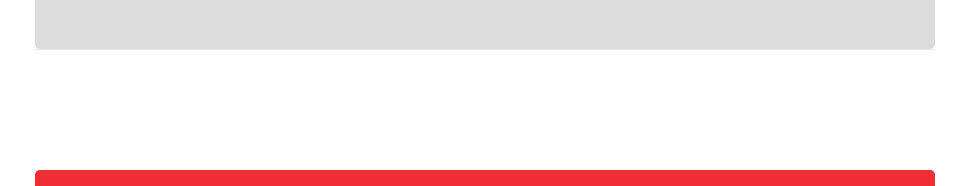
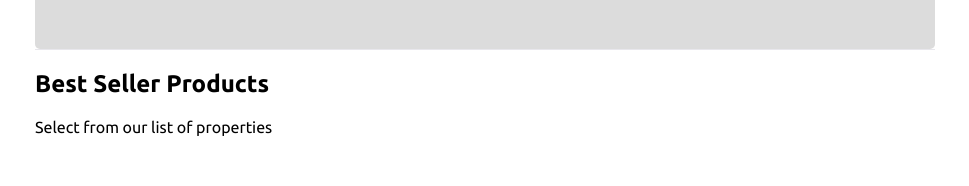
Before and after one commit to Saintt042/e-commerce, a React (Create React App) app: page / in a window 1280 px wide. Shown: the part 733-919 px from the top of the page, without its empty margins (155-1124 px from the left). Built offline with nearby package versions, Linux system fonts and the light colour scheme.

Commit message:
working on cart

```diff
--- a/src/App.js
+++ b/src/App.js
@@ -1,16 +1,19 @@
 import { Route, Routes } from "react-router-dom";
 import "./App.css";
+import { AppProvider } from "./components/Context/Appcontext";
 import Layouts from "./Layouts/Layouts";
 import Home from "./pages/Home/Home";
 
 function App() {
   return (
     <>
+      <AppProvider>
       <Routes>
         <Route path="/" element={<Layouts />}>
           <Route index element={<Home />} />
         </Route>
       </Routes>
+      </AppProvider>
     </>
   );
 }
--- /dev/null
+++ b/src/components/Cart/Cart.jsx
@@ -0,0 +1,83 @@
+import React, { useContext } from "react";
+import { Container } from "./CartStyle";
+import ArrowBackIcon from "@mui/icons-material/ArrowBack";
+import ShoppingCartIcon from "@mui/icons-material/ShoppingCart";
+import RemoveIcon from "@mui/icons-material/Remove";
+import AddIcon from "@mui/icons-material/Add";
+import DeleteIcon from "@mui/icons-material/Delete";
+import AppContext from "../Context/Appcontext";
+
+const Cart = () => {
+  const { setShowCart } = useContext(AppContext);
+  return (
+    <Container>
+      <div className="cart-wrapper">
+        <div className="cart-container">
+          <button
+            type="button"
+            className="cart-heading"
+            onClick={() => setShowCart(false)}
+          >
+            <ArrowBackIcon />
+            <span className="heading">Your Cart</span>
+            <span className="cart-num-items">scsvsws</span>
+          </button>
+
+          {/* <div className="empty-cart">
+            <ShoppingCartIcon className="emptyshopcart" />
+            <h3>Your shopping bag is empty</h3>
+
+            <button type="button" onClick="" className="btn">
+              Continue Shopping
+            </button>
+          </div> */}
+
+          <div className="product-container">
+            <div className="product" key="">
+              <img src="" className="cart-product-image" alt="" />
+              <div className="item-desc">
+                <div className="flex top">
+                  <h5>Item name</h5>
+                  <h4>₦ item price</h4>
+                </div>
+                <div className="flex bottom">
+                  <div>
+                    <p className="quantity-desc">
+                      <span className="minus" onClick="">
+                        <RemoveIcon />
+                      </span>
+
+                      <span className="num" onClick="">
+                        Item Quantity
+                      </span>
+
+                      <span className="plus" onClick="">
+                        <AddIcon />
+                      </span>
+                    </p>
+                  </div>
+                  <button className="remove-item" onClick="">
+                    <DeleteIcon />
+                  </button>
+                </div>
+              </div>
+            </div>
+          </div>
+        </div>
+        <div className="cart-bottom">
+          <div className="total">
+            <h3 className="subtotal">SubTotal:</h3>
+            <h3 className="totalprice">₦ Total Price</h3>
+          </div>
+          <div className="btn-container">
+            <button type="button" className="btn" onClick="">
+              Pay with Paystack
+            </button>
+          </div>
+        </div>
+      </div>
+    </Container>
+  );
+};
+
+export default Cart;
--- /dev/null
+++ b/src/components/Cart/CartStyle.js
@@ -0,0 +1,280 @@
+import styled from "@emotion/styled";
+
+export const Container = styled.div`
+  margin: auto;
+  width: 100%;
+  max-width: 900px;
+  position: relative;
+  border-bottom: 1px solid #e8e7ec;
+  display: flex;
+  justify-content: space-evenly;
+  color: white;
+  background-color: #1d1d1e;
+
+  & > * {
+  }
+
+  .cart-wrapper {
+    width: 100vw;
+    background: rgba(0, 0, 0, 0.5);
+    position: fixed;
+    right: 0;
+    top: 0;
+    z-index: 100;
+    /* will-change: transform; */
+    transition: all 1s ease-in-out;
+  }
+  .cart-container {
+    height: 100vh;
+    width: 600px;
+    background-color: white;
+    float: right;
+    padding: 40px 10px;
+    position: relative;
+  }
+
+  .cart-heading {
+    display: flex;
+    align-items: center;
+    font-size: 18px;
+    font-weight: 500;
+    cursor: pointer;
+    gap: 2px;
+    margin-left: 10px;
+    border: none;
+    background-color: transparent;
+  }
+  .cart-heading .heading {
+    margin-left: 10px;
+  }
+  .cart-num-items {
+    margin-left: 10px;
+    color: #f02d34;
+  }
+  .empty-cart {
+    margin: 40px;
+    text-align: center;
+  }
+  .empty-cart h3 {
+    font-weight: 600;
+    font-size: 20px;
+  }
+
+  ///////////////////
+
+  .product-container {
+    margin-top: 15px;
+    overflow: auto;
+    max-height: 70vh;
+    padding: 20px 10px;
+  }
+  .product {
+    display: flex;
+    gap: 30px;
+    padding: 20px;
+  }
+  .product .cart-product-image {
+    width: 180px;
+    height: 150px;
+    border-radius: 15px;
+    background-color: #ebebeb;
+  }
+  .item-desc .flex {
+    display: flex;
+    justify-content: space-between;
+    width: 350px;
+    color: #324d67;
+  }
+  .flex h5 {
+    font-size: 15px;
+    width: 70%;
+  }
+  .flex h4 {
+    font-size: 20px;
+  }
+  .item-desc .bottom {
+    margin-top: 60px;
+  }
+  .quantity-desc {
+    border: 1px solid gray;
+    padding: 6px;
+  }
+  .quantity-desc span {
+    font-size: 16px;
+    padding: 4px 8px;
+    cursor: pointer;
+  }
+  .quantity-desc .minus {
+    border-right: 1px solid gray;
+    color: #f02d34;
+  }
+  .quantity-desc .num {
+    border-right: 1px solid gray;
+    font-size: 20px;
+  }
+  .quantity-desc .plus {
+    color: rgb(49, 168, 49);
+  }
+  .remove-item {
+    font-size: 24px;
+    color: #f02d34;
+    cursor: pointer;
+    background: transparent;
+    border: none;
+  }
+  .cart-bottom {
+    position: absolute;
+    bottom: 80px;
+    color: black;
+    left: 720px;
+    width: 100%;
+    padding: 30px 65px;
+  }
+  .total {
+    display: flex;
+    justify-content: space-between;
+  }
+  .total h3 {
+    font-size: 22px;
+  }
+
+  .btn-container {
+    width: 400px;
+  }
+  .btn {
+    width: 100%;
+    max-width: 300px;
+    padding: 10px 12px;
+    border-radius: 15px;
+    border: none;
+    font-size: 20px;
+    margin-top: 5px;
+    text-transform: uppercase;
+    background-color: #f02d34;
+    color: #fff;
+    cursor: pointer;
+    transform: scale(1, 1);
+    transition: transform 0.5s ease;
+  }
+  .btn:hover {
+    transform: scale(1.1, 1.1);
+  }
+  .emptyshopcart {
+    font-size: 150px;
+  }
+
+
+  @media screen and (max-width: 815px) {
+
+    .cart-container {
+        height: 100vh;
+        width: 200px;
+        padding: 40px 10px;
+        position: relative;
+      }
+
+      .cart-heading {
+        font-size: 12px;
+        margin-left: 3px;
+      }
+      .cart-heading .heading {
+        margin-left: 2px;
+      }
+      .cart-num-items {
+        margin-left: 2px;
+      }
+      .empty-cart {
+        margin: 5px;
+      }
+      .empty-cart h3 {
+        font-weight: 600;
+        font-size: 5px;
+      }
+
+      ///////////////////
+
+      .product-container {
+        padding: 10px 5px;
+      }
+      .product {
+        gap: 30px;
+        padding: 8px;
+      }
+      .product .cart-product-image {
+        width: 50px;
+        height: 50px;
+        border-radius: 5px;
+      }
+      .item-desc .flex {
+        width: 100%;
+      }
+      .flex h5 {
+        font-size: 10px;
+        width: 70%;
+      }
+      .flex h4 {
+        font-size: 10px;
+      }
+      .item-desc .bottom {
+        margin-top: 10px;
+      }
+      .quantity-desc {
+        padding: 2px;
+      }
+      .quantity-desc span {
+        font-size: 5px;
+        padding: 2px 3px;
+      }
+      .quantity-desc .minus {
+      }
+      .quantity-desc .num {
+        font-size: 5px;
+      }
+      .quantity-desc .plus {
+      }
+      .remove-item {
+        font-size: 14px;
+      }
+      .cart-bottom {
+        position: absolute;
+        bottom: 120px;
+        right: 5px;
+        left: 450px;
+      }
+      .total {
+      }
+      .total h3 {
+        font-size: 12px;
+      }
+
+      .btn-container {
+        width: 400px;
+      }
+      .btn {
+        padding: 5px 5px;
+        border-radius: 5px;
+        border: none;
+        font-size: 8px;
+      }
+      .btn:hover {
+        transform: scale(1.1, 1.1);
+      }
+      .emptyshopcart {
+        font-size: 80px;
+      }
+
+}
+
+
+
+  @media screen and (max-width: 750px) {
+  }
+  @media screen and (max-width: 600px) {
+  }
+  @media screen and (max-width: 320px) {
+    .cart-bottom {
+        position: absolute;
+        bottom: 1000px
+    }
+  }
+`;
--- /dev/null
+++ b/src/components/Context/Appcontext.jsx
@@ -0,0 +1,28 @@
+import { createContext, useState } from 'react';
+
+const AppContext = createContext();
+
+export const AppProvider = ({ children }) => {
+	const [showCart, setShowCart] = useState(false);
+	// const [showNav, setShowNav] = useState(false);
+
+	const setClick = () => {
+		setShowCart(!showCart);
+	};
+	// const navClick = () => setShowNav(!showNav);
+
+	return (
+		<AppContext.Provider
+			value={{
+				showCart,
+				setShowCart,
+				// showNav,
+				setClick,
+				// navClick,
+			}}>
+			{children}
+		</AppContext.Provider>
+	);
+};
+
+export default AppContext;
--- a/src/pages/Home/Home.jsx
+++ b/src/pages/Home/Home.jsx
@@ -1,21 +1,31 @@
-import React from 'react'
-import { Container } from './HomesStyle'
-import Navbar from '../../components/Navbar/Navbar';
-import Herobanner from '../../components/Herobanner/Herobanner';
-import Footer from '../../components/Footer/Footer';
-import Footerbanner from '../../components/Footerbanner/Footerbanner';
+import React, { useContext } from "react";
+import { Container } from "./HomesStyle";
+import Navbar from "../../components/Navbar/Navbar";
+import Herobanner from "../../components/Herobanner/Herobanner";
+import Footer from "../../components/Footer/Footer";
+import Footerbanner from "../../components/Footerbanner/Footerbanner";
+import Cart from "../../components/Cart/Cart";
+import AppContext from "../../components/Context/Appcontext";
 
 const Home = () => {
+  const { showCart } = useContext(AppContext);
   return (
     <Container>
-        <div>Home
-            <Navbar />
-            <Herobanner />
-            <Footerbanner />
-            <Footer />
+      <div>
+        Home
+        {showCart && <Cart />}
+        <Navbar />
+        <Herobanner />
+        <div className="products-heading">
+          <h2>Best Seller Products</h2>
+          <p>Select from our list of properties</p>
         </div>
+        <div className="products-container"></div>
+        <Footerbanner />
+        <Footer />
+      </div>
     </Container>
-  )
-}
+  );
+};
 
-export default Home
+export default Home;
```
Also changed, not shown: src/components/Navbar/Navbar.jsx (+12 -4 lines).
